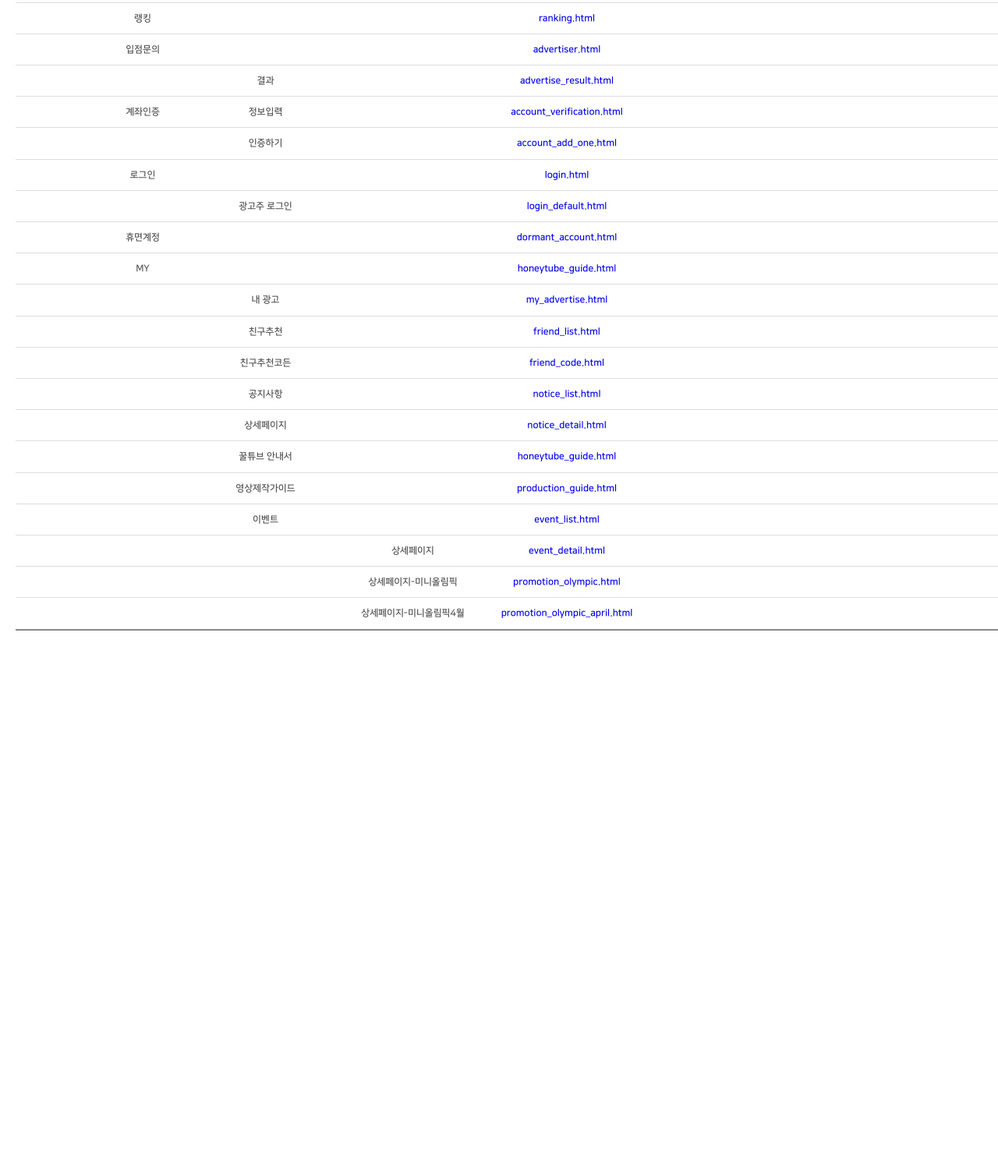
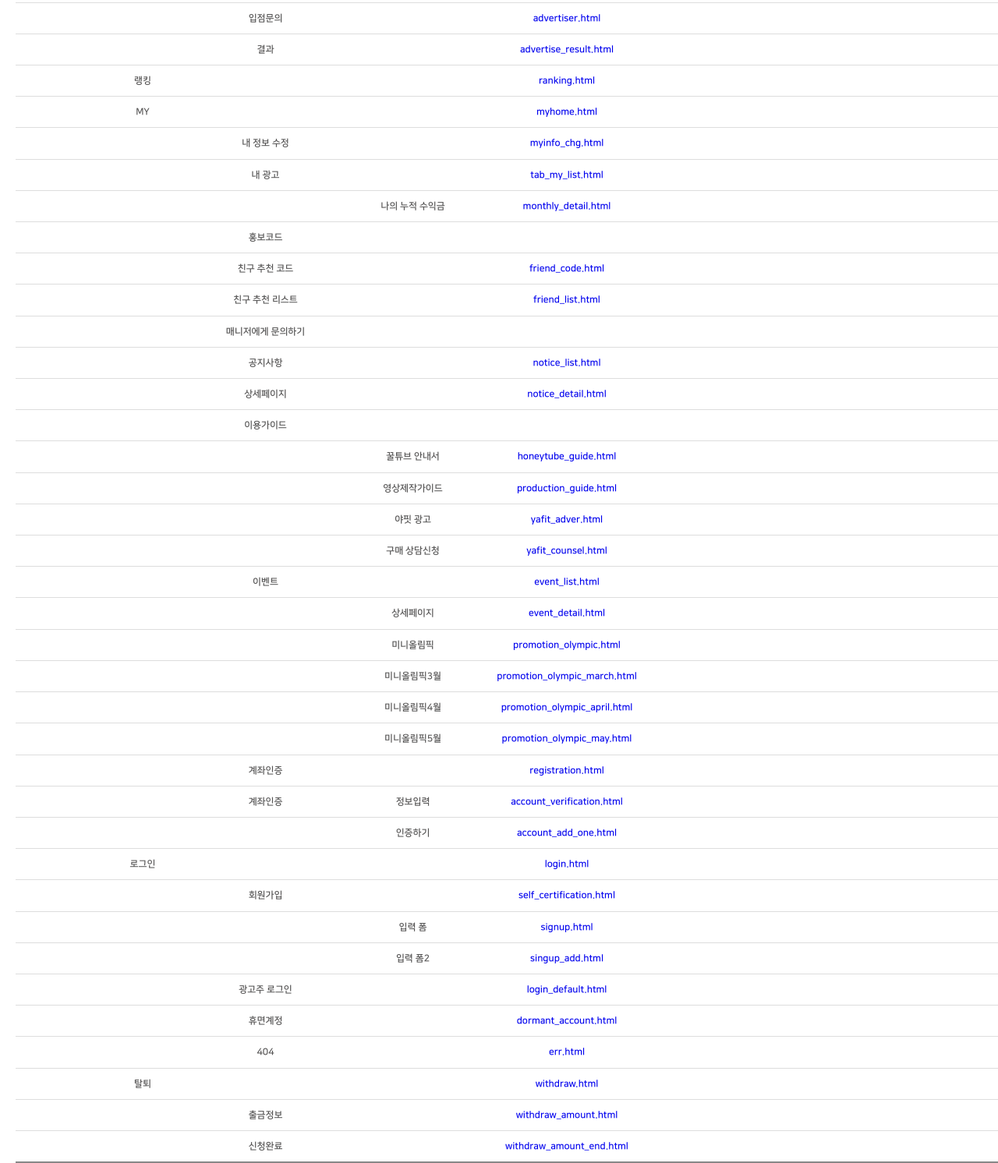
Before and after one commit to TamaYanadoo/Guide, a plain HTML site: page g_list.html in a window 1280 px wide. Shown: the part 396-1888 px from the top of the page at 78% size. Before the commit the page ends 1205 px from the top, so only its background shows below. Drawn offline with Linux system fonts and the light colour scheme; a web font is replaced by a local one.

Commit message:
Add files via upload

```diff
--- a/g_list.html
+++ b/g_list.html
@@ -48,40 +48,59 @@
 							</tr>
 						</thead>
 						<tbody>
-							<tr><th class="category" colspan="7">꿀튜브</th></tr>
-							<tr class=""><td></td><td>MAIN</td><td></td><td></td><td class="url"><a href="../../honeytube/main.html" target="_blank">main.html</a></td><td></td><td></td></tr>
+							<tr><th class="category" colspan="7">꿀튜브 </th></tr>
+							<tr class=""><td></td><td>홈</td><td></td><td></td><td class="url"><a href="../../honeytube/main.html" target="_blank">main.html</a></td><td></td><td></td></tr>
 							<tr class=""><td></td><td></td><td>main_api</td><td></td><td class="url"><a href="../../honeytube/main_api.html" target="_blank">main_api.html</a></td><td></td><td></td></tr>
 
 							<tr class=""><td></td><td>광고</td><td></td><td></td><td class="url"><a href="../../honeytube/advertise.html" target="_blank">advertise.html</a></td><td></td><td></td></tr>
 							<tr class=""><td></td><td></td><td>상세페이지</td><td></td><td class="url"><a href="../../honeytube/advertise_detail.html" target="_blank">advertise_detail.html</a></td><td></td><td></td></tr>
 							<tr class=""><td></td><td></td><td>검수중</td><td></td><td class="url"><a href="../../honeytube/advertise_detail_add.html" target="_blank">advertise_detail_add.html</a></td><td></td><td></td></tr>
 							<tr class=""><td></td><td></td><td>검수중 - 반려</td><td></td><td class="url"><a href="../../honeytube/advertise_detail_reject_add.html" target="_blank">advertise_detail_reject_add.html</a></td><td></td><td></td></tr>
+							<tr class=""><td></td><td></td><td>입점문의</td><td></td><td class="url"><a href="../../honeytube/advertiser.html" target="_blank">advertiser.html</a></td><td></td><td></td></tr>
+							<tr class=""><td></td><td></td><td>결과</td><td></td><td class="url"><a href="../../honeytube/advertise_result.html" target="_blank">advertise_result.html</a></td><td></td><td></td></tr>
 
 							<tr class=""><td></td><td>랭킹</td><td></td><td></td><td class="url"><a href="../../honeytube/ranking.html" target="_blank">ranking.html</a></td><td></td><td></td></tr>
 
-							<tr class=""><td></td><td>입점문의</td><td></td><td></td><td class="url"><a href="../../honeytube/advertiser.html" target="_blank">advertiser.html</a></td><td></td><td></td></tr>
-							<tr class=""><td></td><td></td><td>결과</td><td></td><td class="url"><a href="../../honeytube/advertise_result.html" target="_blank">advertise_result.html</a></td><td></td><td></td></tr>
+							<tr class=""><td></td><td>MY</td><td></td><td></td><td class="url"><a href="../../honeytube/myhome.html" target="_blank">myhome.html</a></td><td></td><td></td></tr>
+							<tr class=""><td></td><td></td><td>내 정보 수정</td><td></td><td class="url"><a href="../../honeytube/myinfo_chg.html" target="_blank">myinfo_chg.html</a></td><td></td><td></td></tr>
+							<tr class=""><td></td><td></td><td>내 광고</td><td></td><td class="url"><a href="../../honeytube/tab_my_list.html" target="_blank">tab_my_list.html</a></td><td></td><td></td></tr>
+							<tr class=""><td></td><td></td><td></td><td>나의 누적 수익금</td><td class="url"><a href="../../honeytube/monthly_detail.html" target="_blank">monthly_detail.html</a></td><td></td><td></td></tr>
+							<!-- <tr class=""><td></td><td></td><td></td><td>내 광고</td><td class="url"><a href="../../honeytube/my_advertise.html" target="_blank">my_advertise.html</a></td><td></td><td></td></tr> -->
+							<tr class=""><td></td><td></td><td>홍보코드</td><td></td><td class="url"><a href="../../honeytube/monthly_detail.html" target="_blank"></a></td><td></td><td></td></tr>
+							<tr class=""><td></td><td></td><td>친구 추천 코드</td><td></td><td class="url"><a href="../../honeytube/friend_code.html" target="_blank">friend_code.html</a></td><td></td><td></td></tr>
+							<tr class=""><td></td><td></td><td>친구 추천 리스트</td><td></td><td class="url"><a href="../../honeytube/friend_list.html" target="_blank">friend_list.html</a></td><td></td><td></td></tr>
+							<tr class=""><td></td><td></td><td>매니저에게 문의하기</td><td></td><td class="url"><a href="../../honeytube/friend_list.html" target="_blank"></a></td><td></td><td></td></tr>
 
-							<tr class=""><td></td><td>계좌인증</td><td>정보입력</td><td></td><td class="url"><a href="../../honeytube/account_verification.html" target="_blank">account_verification.html</a></td><td></td><td></td></tr>
-							<tr class=""><td></td><td></td><td>인증하기</td><td></td><td class="url"><a href="../../honeytube/account_add_one.html" target="_blank">account_add_one.html</a></td><td></td><td></td></tr>
+							<tr class=""><td></td><td></td><td>공지사항</td><td></td><td class="url"><a href="../../honeytube/notice_list.html" target="_blank">notice_list.html</a></td><td></td><td></td></tr>
+							<tr class=""><td></td><td></td><td>상세페이지</td><td></td><td class="url"><a href="../../honeytube/notice_detail.html" target="_blank">notice_detail.html</a></td><td></td><td></td></tr>
+							<tr class=""><td></td><td></td><td>이용가이드</td><td></td><td class="url"><a href="" target="_blank"></a></td><td></td><td></td></tr>
+							<tr class=""><td></td><td></td><td></td><td>꿀튜브 안내서</td><td class="url"><a href="../../honeytube/honeytube_guide.html" target="_blank">honeytube_guide.html</a></td><td></td><td></td></tr>
+							<tr class=""><td></td><td></td><td></td><td>영상제작가이드</td><td class="url"><a href="../../honeytube/production_guide.html" target="_blank">production_guide.html</a></td><td></td><td></td></tr>
+							<tr class=""><td></td><td></td><td></td><td>야핏 광고</td><td class="url"><a href="../../honeytube/yafit_adver.html" target="_blank">yafit_adver.html</a></td><td></td><td></td></tr>
+							<tr class=""><td></td><td></td><td></td><td>구매 상담신청</td><td class="url"><a href="../../honeytube/yafit_counsel.html" target="_blank">yafit_counsel.html</a></td><td></td><td></td></tr>
+
+							<tr class=""><td></td><td></td><td>이벤트</td><td></td><td class="url"><a href="../../honeytube/event_list.html" target="_blank">event_list.html</a></td><td></td><td></td></tr>
+							<tr class=""><td></td><td></td><td></td><td>상세페이지</td><td class="url"><a href="../../honeytube/event_detail.html" target="_blank">event_detail.html</a></td><td></td><td></td></tr>
+							<tr class=""><td></td><td></td><td></td><td>미니올림픽</td><td class="url"><a href="../../honeytube/promotion_olympic.html" target="_blank">promotion_olympic.html</a></td><td></td><td></td></tr>
+							<tr class=""><td></td><td></td><td></td><td>미니올림픽3월</td><td class="url"><a href="../../honeytube/promotion_olympic_march.html" target="_blank">promotion_olympic_march.html</a></td><td></td><td></td></tr>
+							<tr class=""><td></td><td></td><td></td><td>미니올림픽4월</td><td class="url"><a href="../../honeytube/promotion_olympic_april.html" target="_blank">promotion_olympic_april.html</a></td><td></td><td></td></tr>
+							<tr class=""><td></td><td></td><td></td><td>미니올림픽5월</td><td class="url"><a href="../../honeytube/promotion_olympic_may.html" target="_blank">promotion_olympic_may.html</a></td><td></td><td></td></tr>
+							<tr class=""><td></td><td></td><td>계좌인증</td><td></td><td class="url"><a href="../../honeytube/registration.html" target="_blank">registration.html</a></td><td></td><td></td></tr>
+							<tr class=""><td></td><td></td><td>계좌인증</td><td>정보입력</td><td class="url"><a href="../../honeytube/account_verification.html" target="_blank">account_verification.html</a></td><td></td><td></td></tr>
+							<tr class=""><td></td><td></td><td></td><td>인증하기</td><td class="url"><a href="../../honeytube/account_add_one.html" target="_blank">account_add_one.html</a></td><td></td><td></td></tr>
 
 							<tr class=""><td></td><td>로그인</td><td></td><td></td><td class="url"><a href="../../honeytube/login.html" target="_blank">login.html</a></td><td></td><td></td></tr>
+							<tr class=""><td></td><td></td><td>회원가입</td><td></td><td class="url"><a href="../../honeytube/self_certification.html" target="_blank">self_certification.html</a></td><td></td><td></td></tr>
+							<tr class=""><td></td><td></td><td></td><td>입력 폼</td><td class="url"><a href="../../honeytube/signup.html" target="_blank">signup.html</a></td><td></td><td></td></tr>
+							<tr class=""><td></td><td></td><td></td><td>입력 폼2</td><td class="url"><a href="../../honeytube/singup_add.html" target="_blank">singup_add.html</a></td><td></td><td></td></tr>
 							<tr class=""><td></td><td></td><td>광고주 로그인</td><td></td><td class="url"><a href="../../honeytube/login_default.html" target="_blank">login_default.html</a></td><td></td><td></td></tr>
+							<tr class=""><td></td><td></td><td>휴면계정</td><td></td><td class="url"><a href="../../honeytube/dormant_account.html" target="_blank">dormant_account.html</a></td><td></td><td></td></tr>
+							<tr class=""><td></td><td></td><td>404</td><td></td><td class="url"><a href="../../honeytube/err.html" target="_blank">err.html</a></td><td></td><td></td></tr>
+							<tr class=""><td></td><td>탈퇴</td><td></td><td></td><td class="url"><a href="../../honeytube/withdraw.html" target="_blank">withdraw.html</a></td><td></td><td></td></tr>
+							<tr class=""><td></td><td></td><td>출금정보</td><td></td><td class="url"><a href="../../honeytube/withdraw_amount.html" target="_blank">withdraw_amount.html</a></td><td></td><td></td></tr>
+							<tr class=""><td></td><td></td><td>신청완료</td><td></td><td class="url"><a href="../../honeytube/withdraw_amount_end.html" target="_blank">withdraw_amount_end.html</a></td><td></td><td></td></tr>
 
-							<tr class=""><td></td><td>휴면계정</td><td></td><td></td><td class="url"><a href="../../honeytube/dormant_account.html" target="_blank">dormant_account.html</a></td><td></td><td></td></tr>
 
-							<tr class=""><td></td><td>MY</td><td></td><td></td><td class="url"><a href="../../honeytube/honeytube_guide.html" target="_blank">honeytube_guide.html</a></td><td></td><td></td></tr>
-							<tr class=""><td></td><td></td><td>내 광고</td><td></td><td class="url"><a href="../../honeytube/my_advertise.html" target="_blank">my_advertise.html</a></td><td></td><td></td></tr>
-							<tr class=""><td></td><td></td><td>친구추천</td><td></td><td class="url"><a href="../../honeytube/friend_list.html" target="_blank">friend_list.html</a></td><td></td><td></td></tr>
-							<tr class=""><td></td><td></td><td>친구추천코든</td><td></td><td class="url"><a href="../../honeytube/friend_code.html" target="_blank">friend_code.html</a></td><td></td><td></td></tr>
-							<tr class=""><td></td><td></td><td>공지사항</td><td></td><td class="url"><a href="../../honeytube/notice_list.html" target="_blank">notice_list.html</a></td><td></td><td></td></tr>
-							<tr class=""><td></td><td></td><td>상세페이지</td><td></td><td class="url"><a href="../../honeytube/notice_detail.html" target="_blank">notice_detail.html</a></td><td></td><td></td></tr>
-							<tr class=""><td></td><td></td><td>꿀튜브 안내서</td><td></td><td class="url"><a href="../../honeytube/honeytube_guide.html" target="_blank">honeytube_guide.html</a></td><td></td><td></td></tr>
-							<tr class=""><td></td><td></td><td>영상제작가이드</td><td></td><td class="url"><a href="../../honeytube/production_guide.html" target="_blank">production_guide.html</a></td><td></td><td></td></tr>
-							<tr class=""><td></td><td></td><td>이벤트</td><td></td><td class="url"><a href="../../honeytube/event_list.html" target="_blank">event_list.html</a></td><td></td><td></td></tr>
-							<tr class=""><td></td><td></td><td></td><td>상세페이지</td><td class="url"><a href="../../honeytube/event_detail.html" target="_blank">event_detail.html</a></td><td></td><td></td></tr>
-							<tr class=""><td></td><td></td><td></td><td>상세페이지-미니올림픽</td><td class="url"><a href="../../honeytube/promotion_olympic.html" target="_blank">promotion_olympic.html</a></td><td></td><td></td></tr>
-							<tr class=""><td></td><td></td><td></td><td>상세페이지-미니올림픽4월</td><td class="url"><a href="../../honeytube/promotion_olympic_april.html" target="_blank">promotion_olympic_april.html</a></td><td></td><td></td></tr>
 
 						</tbody>
 
```
